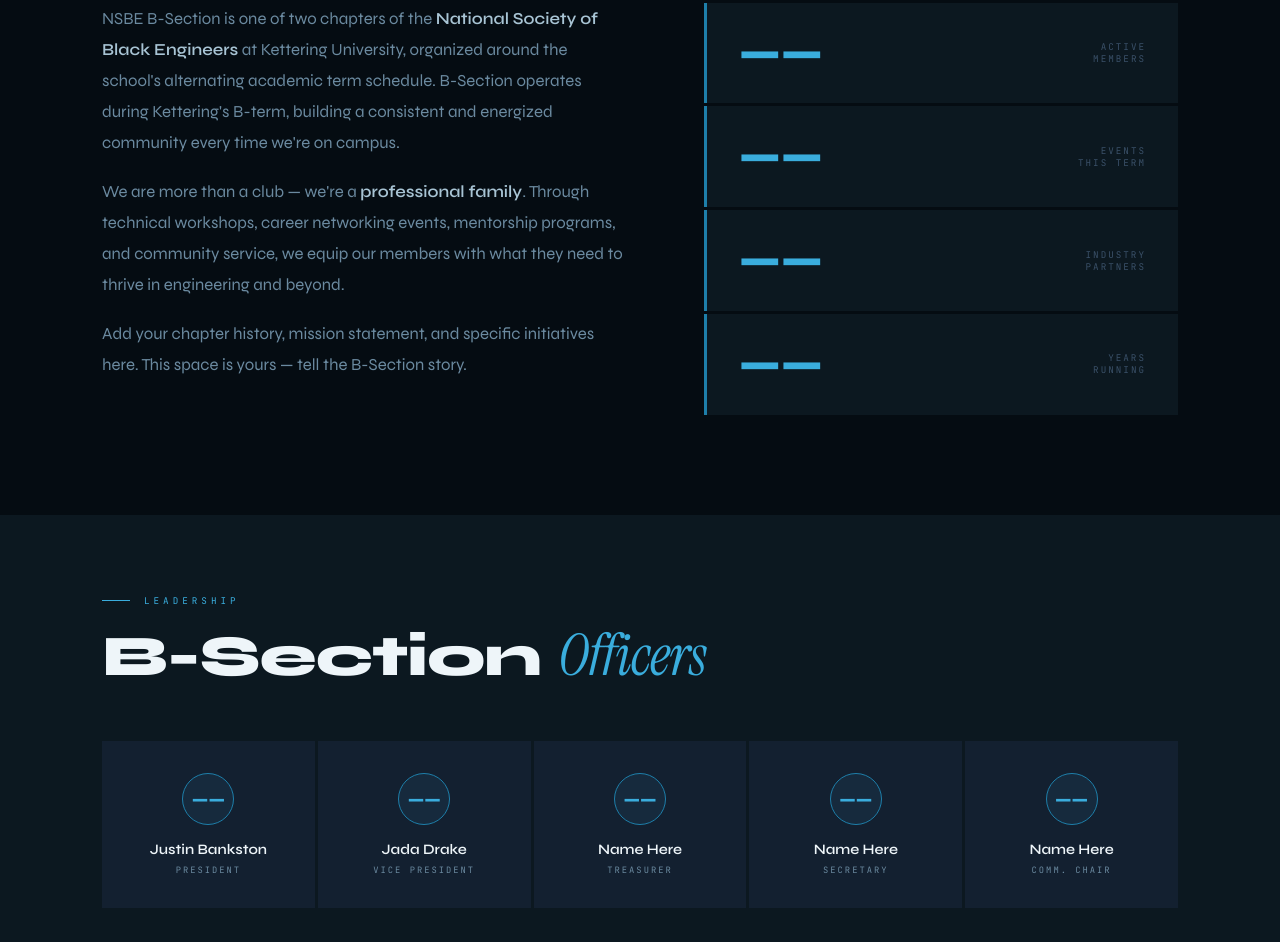
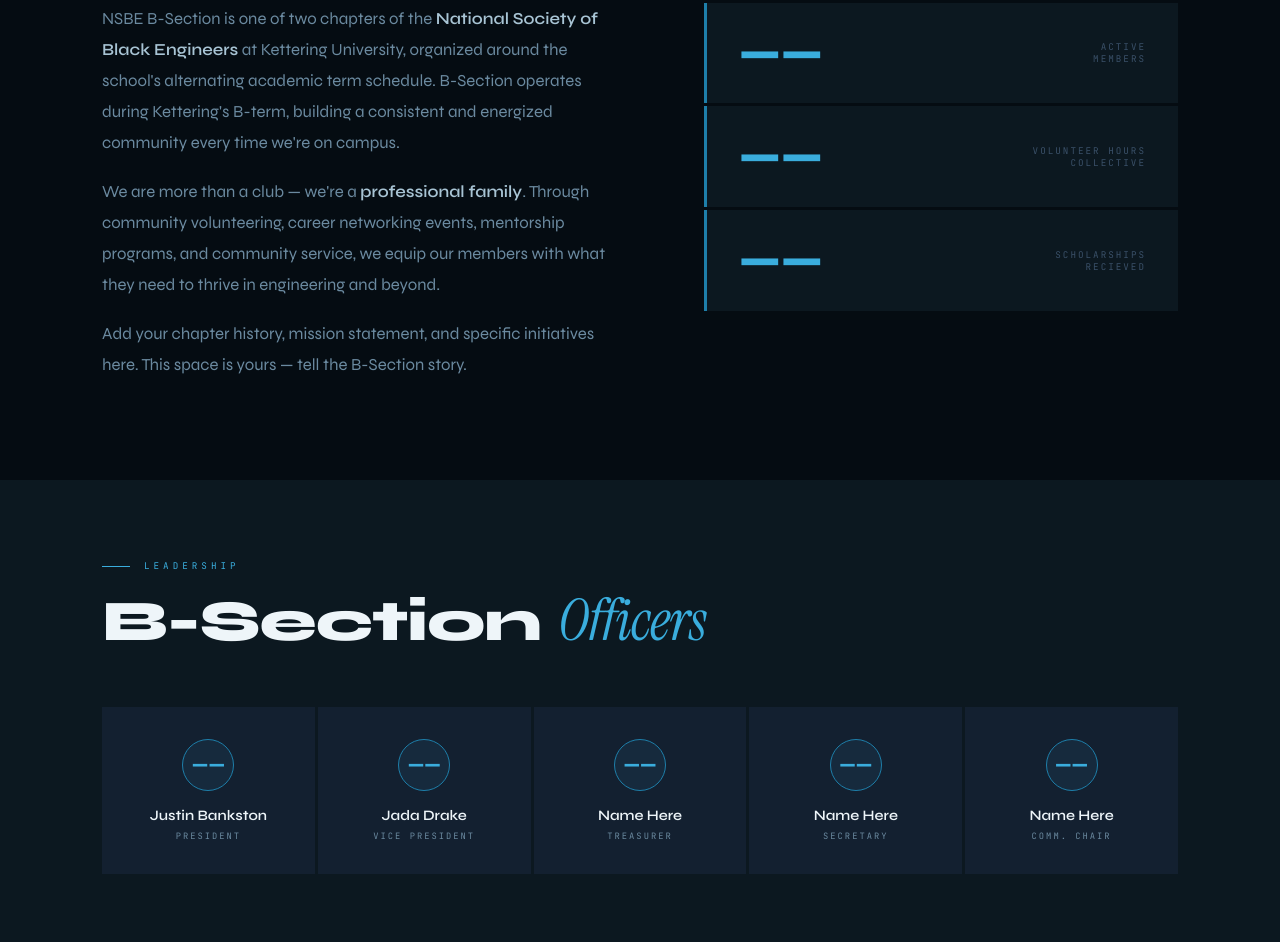
Before and after one commit to JAYKAAGE/NSBE-Kettering-B-Section-Website, a plain HTML site: page index.html in a window 1280 px wide. Shown: the part 1049-1991 px from the top of the page. Drawn offline with Linux system fonts and the light colour scheme.

Commit message:
Update text and labels in index.html

```diff
--- a/index.html
+++ b/index.html
@@ -874,7 +874,7 @@
         NSBE B-Section is one of two chapters of the <strong>National Society of Black Engineers</strong> at Kettering University, organized around the school's alternating academic term schedule. B-Section operates during Kettering's B-term, building a consistent and energized community every time we're on campus.
       </p>
       <p>
-        We are more than a club — we're a <strong>professional family</strong>. Through technical workshops, career networking events, mentorship programs, and community service, we equip our members with what they need to thrive in engineering and beyond.
+        We are more than a club — we're a <strong>professional family</strong>. Through community volunteering, career networking events, mentorship programs, and community service, we equip our members with what they need to thrive in engineering and beyond.
       </p>
       <p>
         Add your chapter history, mission statement, and specific initiatives here. This space is yours — tell the B-Section story.
@@ -888,15 +888,11 @@
       </div>
       <div class="stat-item">
         <div class="stat-number">——</div>
-        <div class="stat-label">Events<br>This Term</div>
+        <div class="stat-label">Volunteer Hours<br>Collective</div>
       </div>
       <div class="stat-item">
         <div class="stat-number">——</div>
-        <div class="stat-label">Industry<br>Partners</div>
-      </div>
-      <div class="stat-item">
-        <div class="stat-number">——</div>
-        <div class="stat-label">Years<br>Running</div>
+        <div class="stat-label">Scholarships<br>Recieved</div>
       </div>
     </div>
   </div>
```
